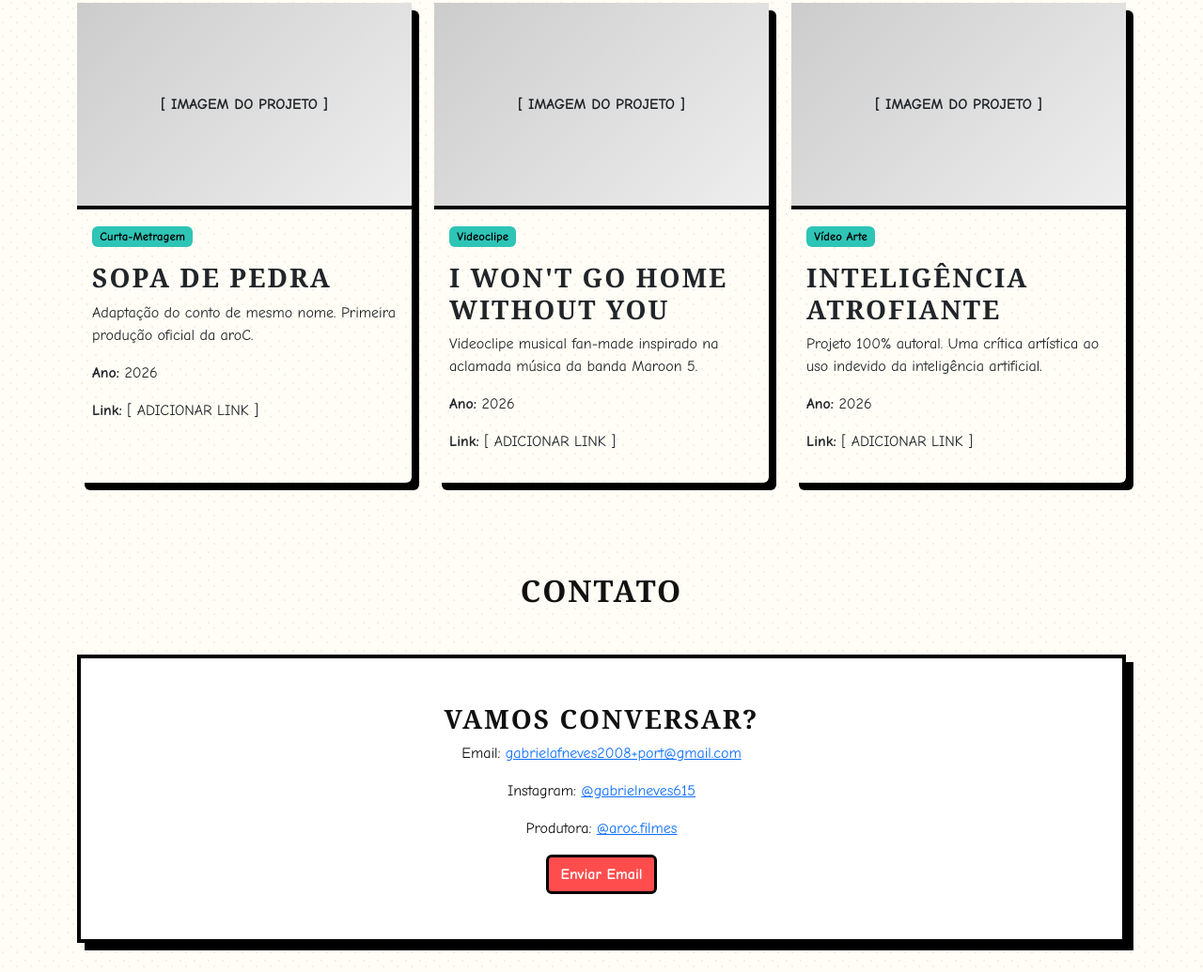
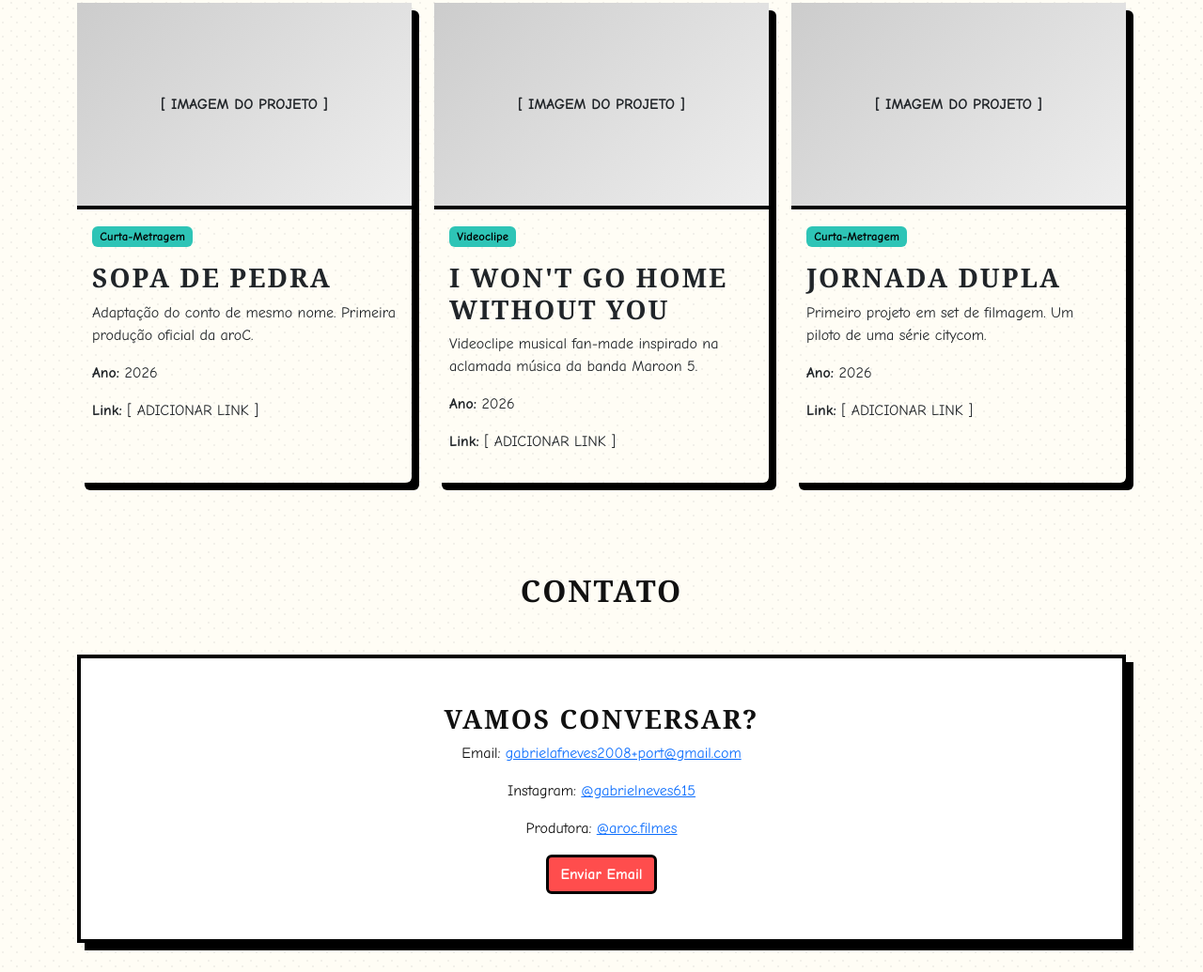
Before and after one commit to gabsoueu/portif-lioMeu, a plain HTML site: page index.html in a window 1280 px wide. Shown: the part 1464-2499 px from the top of the page at 94% size. Drawn offline with nearby package versions, Linux system fonts and the light colour scheme.

Commit message:
index.html

```diff
--- a/index.html
+++ b/index.html
@@ -394,16 +394,16 @@ Videoclipe musical fan-made inspirado na aclamada música da banda Maroon 5.
 <div class="card-body">
 
 <span class="badge badge-custom">
-Vídeo Arte
+Curta-Metragem
 </span>
 
 <h3 class="mt-3">
-Inteligência Atrofiante
+Jornada Dupla
 </h3>
 
 <p>
-Projeto 100% autoral.
-Uma crítica artística ao uso indevido da inteligência artificial.
+Primeiro projeto em set de filmagem.
+Um piloto de uma série citycom.
 </p>
 
 <p><strong>Ano:</strong> 2026</p>
```
